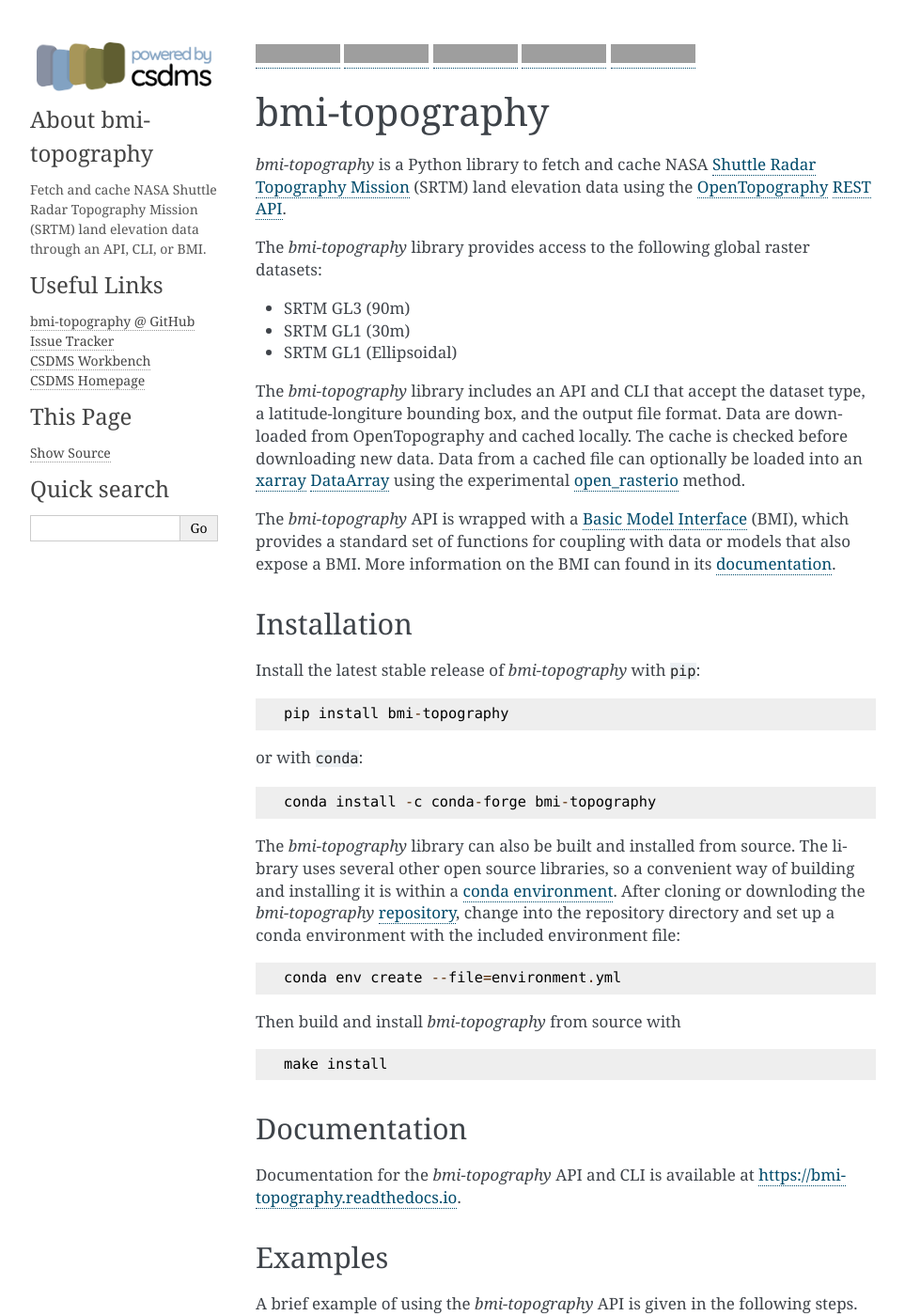
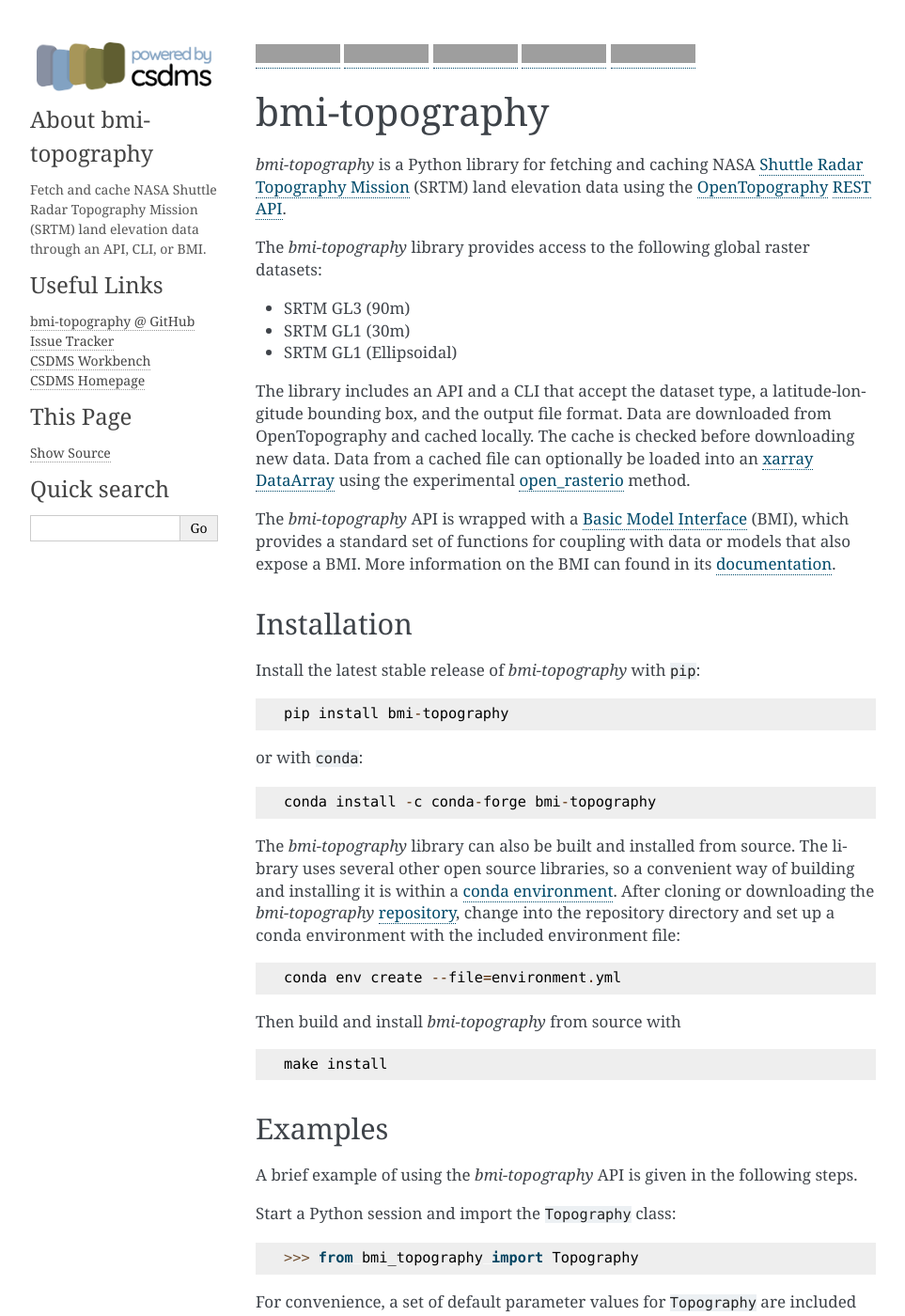
Before and after one commit to csdms/bmi-topography, a Sphinx documentation site: the page built from docs/source/index.rst, in a window 1280 px wide and 1400 px high, cut to the strip 0-1400 px from the top of the window. Shown: the whole strip at 94% size, without its empty margins (148-1111 px from the left). Built offline with Sphinx 7.4.7, drawn with Linux system fonts in a browser that asks for light colours; some of the changed text lies outside the part shown; grey boxes are pictures that could not be loaded.

Commit message:
Refactor docs (#10)
* Add CREDITS document

* Add acknowledgments directly to docs

* Remove Documentation and Acknowledgments subsections

* Update docs content

* Update changelog

* Edit text

```diff
--- a/docs/source/README.rst
+++ b/docs/source/README.rst
@@ -4,9 +4,9 @@
 bmi-topography
 ==============
 
-*bmi-topography* is a Python library to fetch and cache NASA `Shuttle
-Radar Topography Mission <https://www2.jpl.nasa.gov/srtm/>`__ (SRTM)
-land elevation data using the
+*bmi-topography* is a Python library for fetching and caching NASA
+`Shuttle Radar Topography Mission <https://www2.jpl.nasa.gov/srtm/>`__
+(SRTM) land elevation data using the
 `OpenTopography <https://opentopography.org/>`__ `REST
 API <https://portal.opentopography.org/apidocs/>`__.
 
@@ -17,12 +17,11 @@
 -  SRTM GL1 (30m)
 -  SRTM GL1 (Ellipsoidal)
 
-The *bmi-topography* library includes an API and CLI that accept the
-dataset type, a latitude-longiture bounding box, and the output file
-format. Data are downloaded from OpenTopography and cached locally. The
-cache is checked before downloading new data. Data from a cached file
-can optionally be loaded into an
-`xarray <http://xarray.pydata.org/en/stable/>`__
+The library includes an API and a CLI that accept the dataset type, a
+latitude-longitude bounding box, and the output file format. Data are
+downloaded from OpenTopography and cached locally. The cache is checked
+before downloading new data. Data from a cached file can optionally be
+loaded into an `xarray <http://xarray.pydata.org/en/stable/>`__
 `DataArray <http://xarray.pydata.org/en/stable/api.html#dataarray>`__
 using the experimental
 `open_rasterio <http://xarray.pydata.org/en/stable/generated/xarray.open_rasterio.html#xarray.open_rasterio>`__
@@ -53,7 +52,7 @@
 source. The library uses several other open source libraries, so a
 convenient way of building and installing it is within a `conda
 environment <https://docs.conda.io/projects/conda/en/latest/user-guide/tasks/manage-environments.html>`__.
-After cloning or downloding the *bmi-topography*
+After cloning or downloading the *bmi-topography*
 `repository <https://github.com/csdms/bmi-topography>`__, change into
 the repository directory and set up a conda environment with the
 included environment file:
@@ -67,12 +66,6 @@
 ::
 
    make install
-
-Documentation
--------------
-
-Documentation for the *bmi-topography* API and CLI is available at
-https://bmi-topography.readthedocs.io.
 
 Examples
 --------
@@ -153,14 +146,8 @@
 `examples <https://github.com/csdms/bmi-topography/tree/main/examples>`__
 directory of the *bmi-topography* repository.
 
-Acknowledgments
----------------
-
-This work is supported by the National Science Foundation under Award
-No.
-`2026951 <https://www.nsf.gov/awardsearch/showAward?AWD_ID=2026951>`__,
-*EarthCube Capabilities: Cloud-Based Accessible and Reproducible
-Modeling for Water and Sediment Research*.
+User and developer documentation for *bmi-topography* is available at
+https://bmi-topography.readthedocs.io.
 
 .. |Basic Model Interface| image:: https://img.shields.io/badge/CSDMS-Basic%20Model%20Interface-green.svg
    :target: https://bmi.readthedocs.io/
--- a/setup.cfg
+++ b/setup.cfg
@@ -4,7 +4,7 @@
 author = Mark Piper
 author_email = mark.piper@colorado.edu
 description = Fetch and cache NASA SRTM land elevation data
-long_description = file: README.md, CHANGES.md, CONTRIBUTING.md, CITATION.md, LICENSE.md
+long_description = file: README.md, CHANGES.md, CONTRIBUTING.md, CITATION.md, CREDITS.md, LICENSE.md
 long_description_content_type = text/markdown
 keywords = bmi, srtm, topography, elevation, dem, data
 license = MIT License
```
Also changed, not shown: CHANGES.md (+16 -15 lines), CREDITS.md (added, +14 -0 lines), README.md (+6 -14 lines), docs/source/index.rst (+8 -1 lines).
